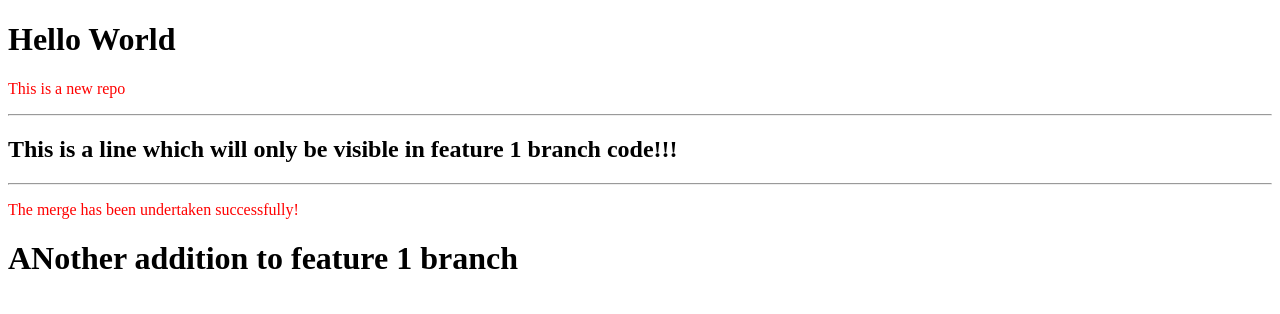
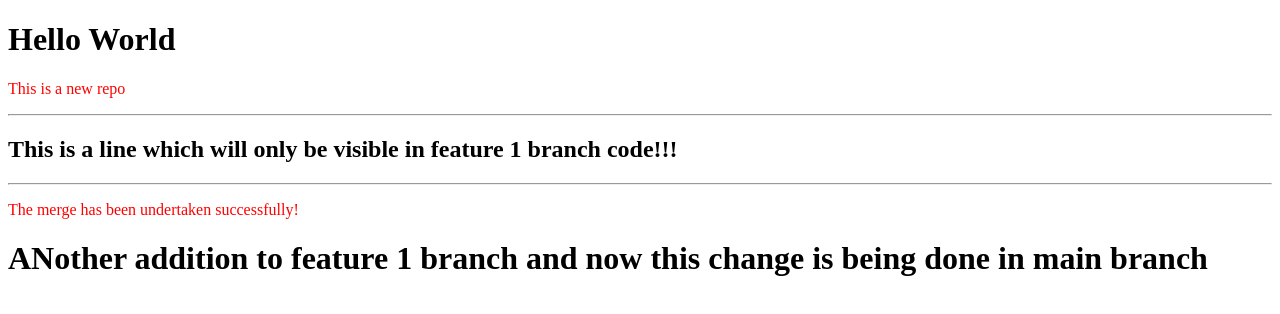
Before and after one commit to DAG-21/local-repo, a plain HTML site: page index.html in a window 1280 px wide. Drawn offline with Linux system fonts and the light colour scheme.

Commit message:
one small change in h1

```diff
--- a/index.html
+++ b/index.html
@@ -14,6 +14,6 @@
   <hr />
   <p>The merge has been undertaken successfully!</p>
 
-  <H1>ANother addition to feature 1 branch</H1>
+  <H1>ANother addition to feature 1 branch and now this change is being done in main branch</H1>
 </body>
 </html>
```
